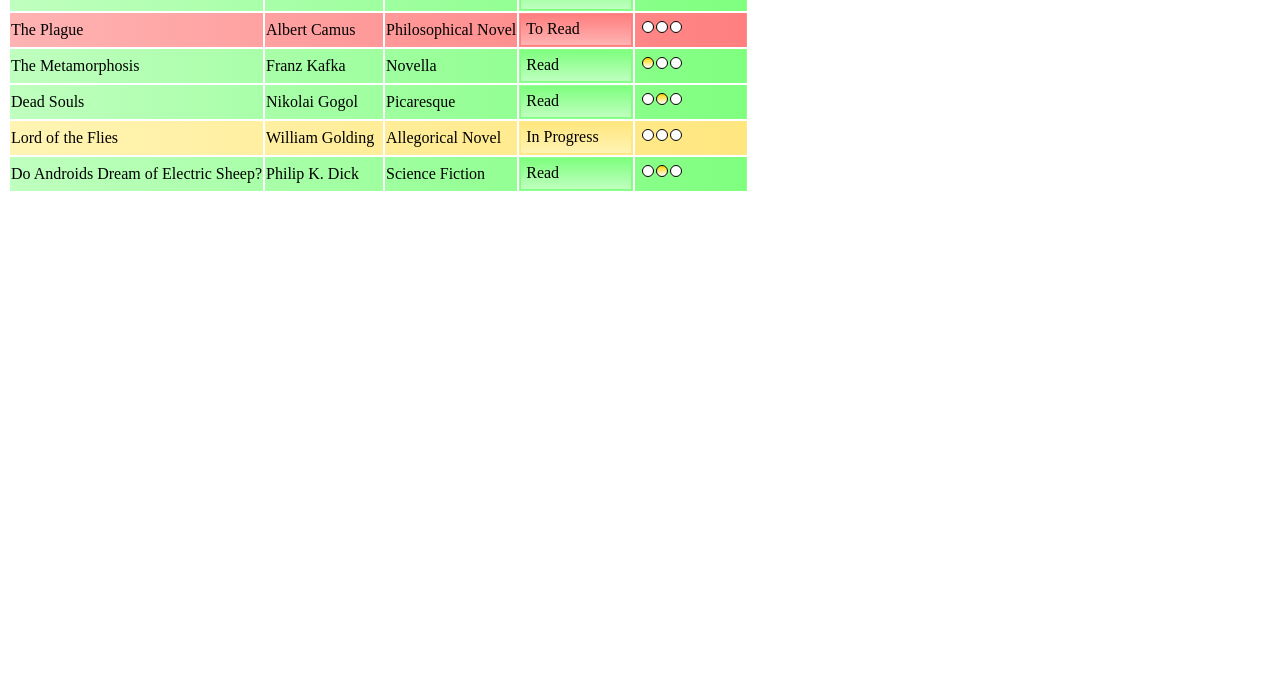
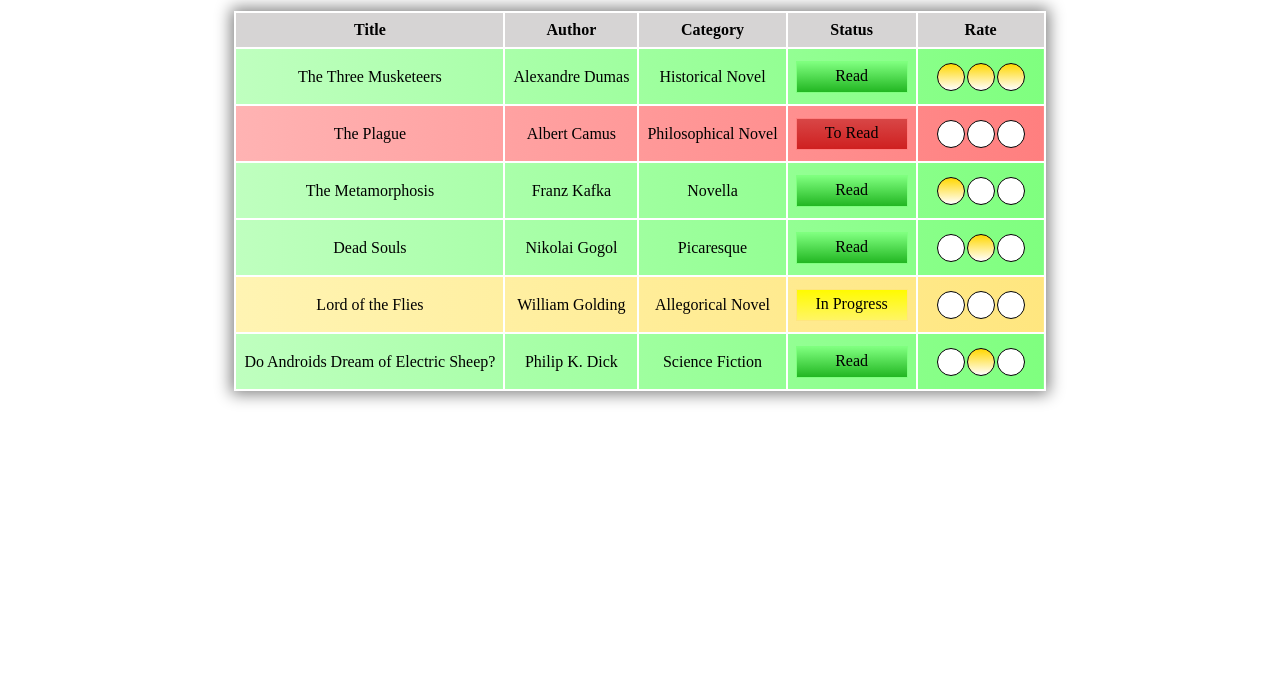
Before and after one commit to AndresPorro/FreeCodeCamp_Certifications, a plain HTML site: page Project_2/index.html in a window 1280 px wide. Shown: the part 127-800 px from the top of the page. Drawn offline with Linux system fonts and the light colour scheme.

Commit message:
Finish 2

```diff
--- a/Project_2/index.html
+++ b/Project_2/index.html
@@ -8,7 +8,7 @@
 </head>
 
 <body>
-  <h1>Book Inventory</h1>
+  <h1>Book Inventory:</h1>
 <table>
   <thead>
     <tr>
--- a/Project_2/styles.css
+++ b/Project_2/styles.css
@@ -16,17 +16,18 @@
 
 tr[class="to-read"] span[class="status"] {
   border: 1px solid #ff7f7f;
-  background-image: linear-gradient(to bottom, #ff7f7f, #ffb3b3);
+  background-image: linear-gradient(to bottom, #d84646, #cf2020);
 }
 
 tr[class="read"] span[class="status"] {
   border: 1px solid #7fff7f;
-  background-image: linear-gradient(to bottom, #7fff7f, #bfffbf);
+  background-image: linear-gradient(to bottom, #7fff7f, #22b622);
+
 }
 
 tr[class="in-progress"] span[class="status"] {
   border: 1px solid #ffe67f;
-  background-image: linear-gradient(to bottom, #ffe67f, #fff4b3);
+  background-image: linear-gradient(to bottom, #fffb00, #fff564);
 }
 
 span[class="status"], span[class^="rate"] {
@@ -55,3 +56,35 @@
 span[class~="three"] > span {
   background-image: linear-gradient(to bottom, gold, white);
 }
+
+td {
+  padding: 0 1rem;
+}
+
+* {
+  text-align: center;
+}
+
+tr * {
+    padding: 0.5rem;
+}
+
+table {
+  margin: auto;
+}
+
+th {
+  background-color: rgba(214, 212, 212, 1);
+}
+
+table{
+  box-shadow: 0 0 15px 3px gray;
+}
+
+h1 {
+  margin: 2rem;
+  width: 14rem;
+  margin: 2rem auto;
+  border-radius: 10px;
+  background-color: rgba(214, 212, 212, 1);
+}
```
